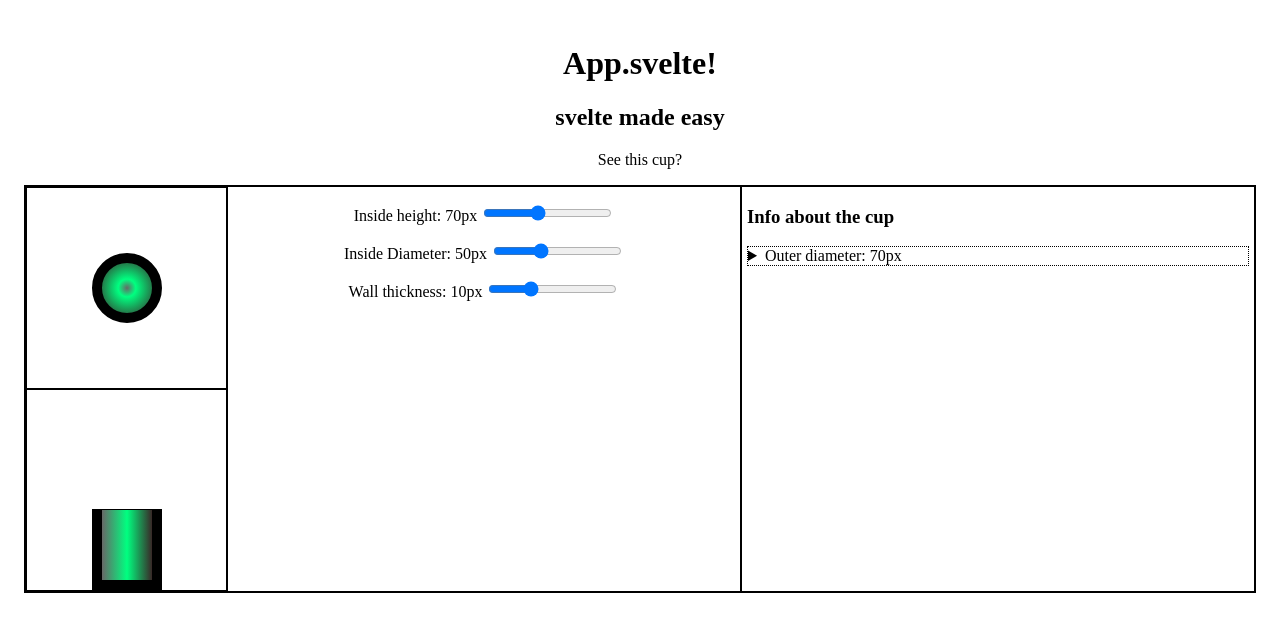
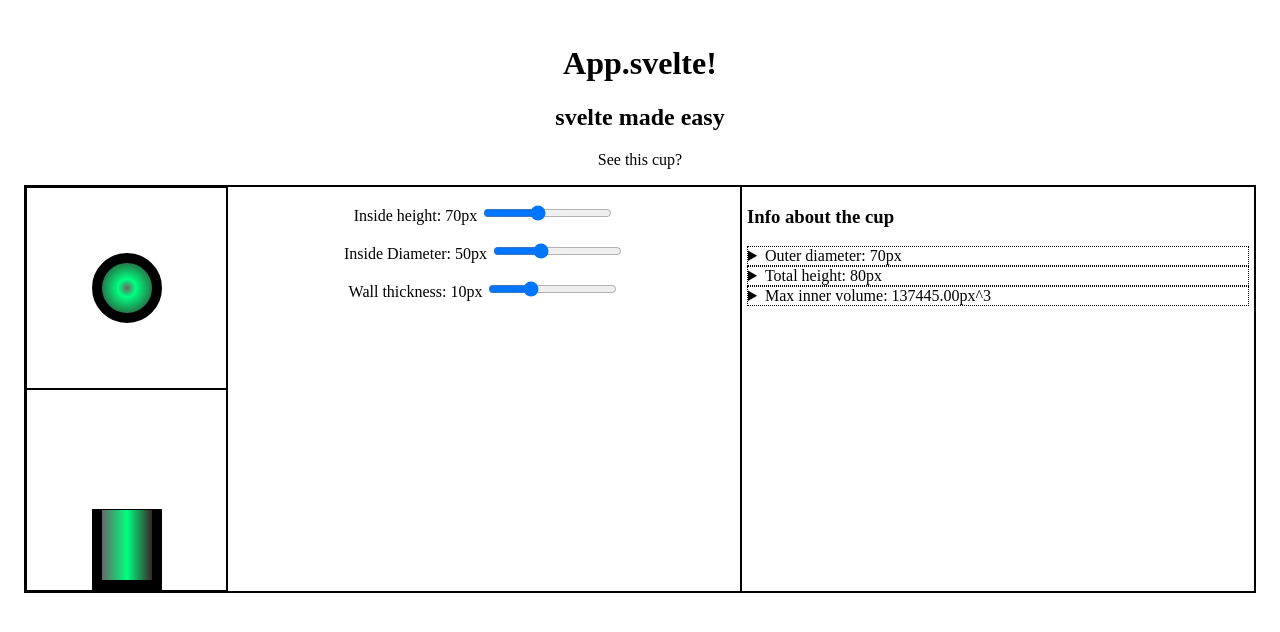
Before and after one commit to EmilNilsson12/svelte-projekt, a Svelte app: page / in a window 1280 px wide. Shown: the top 632 px of the page. Built offline with nearby package versions, Linux system fonts and the light colour scheme; the HTML template or start-up script is replaced by a standard one.

Commit message:
Calculate inner volume

```diff
--- a/src/Components/SummaryComponent.svelte
+++ b/src/Components/SummaryComponent.svelte
@@ -1,17 +1,27 @@
 <script>
+	// import {p} from 'mathjs'
+
 	export let rangeValueHeight = '';
 	export let rangeValueDia = '';
 	export let rangeValueThickness = '';
 
-	let outerDiameter = '';
-	let totalHeight = '';
+	let outerDiameter = 0;
+	let totalHeight = 0;
+	let areaOfFloor = 0;
+	let maxInsideVolume = 0;
 
 	$: {
+		// Convert props to numbers
 		rangeValueHeight = parseInt(rangeValueHeight, 10);
 		rangeValueDia = parseInt(rangeValueDia, 10);
 		rangeValueThickness = parseInt(rangeValueThickness, 10);
+
+		// Calculations
 		outerDiameter = rangeValueDia + rangeValueThickness * 2;
 		totalHeight = rangeValueHeight + rangeValueThickness;
+
+		areaOfFloor = (Math.pow(rangeValueDia / 2, 2) * Math.PI).toFixed(2);
+		maxInsideVolume = (rangeValueHeight * areaOfFloor).toFixed(2);
 	}
 </script>
 
@@ -22,6 +32,18 @@
 		<summary>Outer diameter: {outerDiameter}px</summary>
 		<p>{rangeValueDia} + {rangeValueThickness} * 2</p>
 		<p>Inner diameter + Wall thickness (both sides)</p>
+	</details>
+
+	<details>
+		<summary>Total height: {totalHeight}px</summary>
+		<p>{rangeValueHeight} + {rangeValueThickness} * 2</p>
+		<p>Inner height + Wall thickness</p>
+	</details>
+
+	<details>
+		<summary>Max inner volume: {maxInsideVolume}px^3</summary>
+		<p>{rangeValueHeight} * {areaOfFloor}</p>
+		<p>Inner height + cross-sec-area</p>
 	</details>
 </section>
 
```
